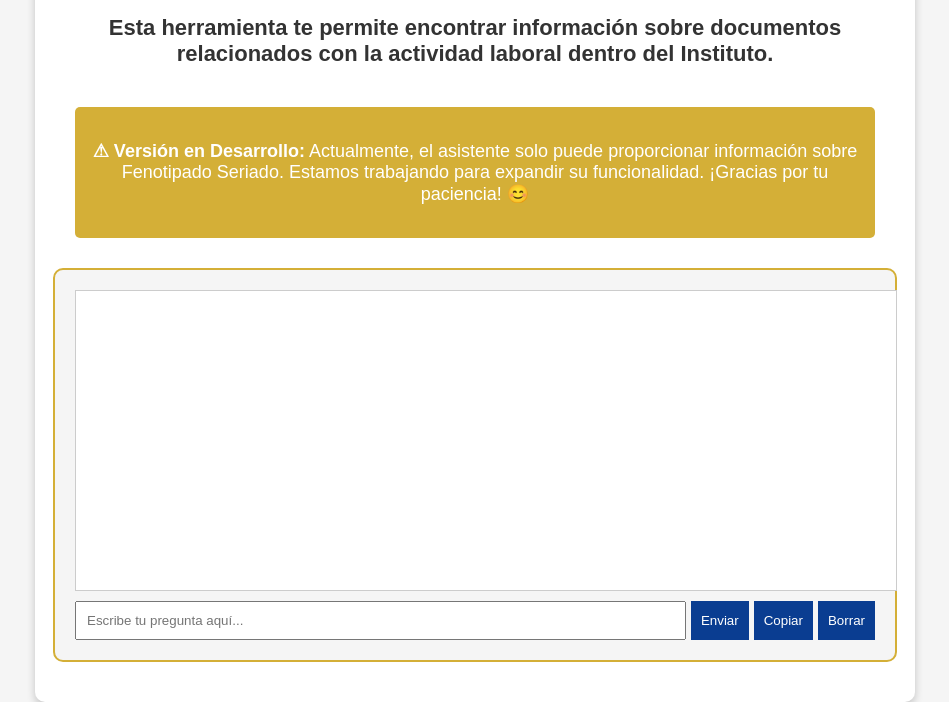
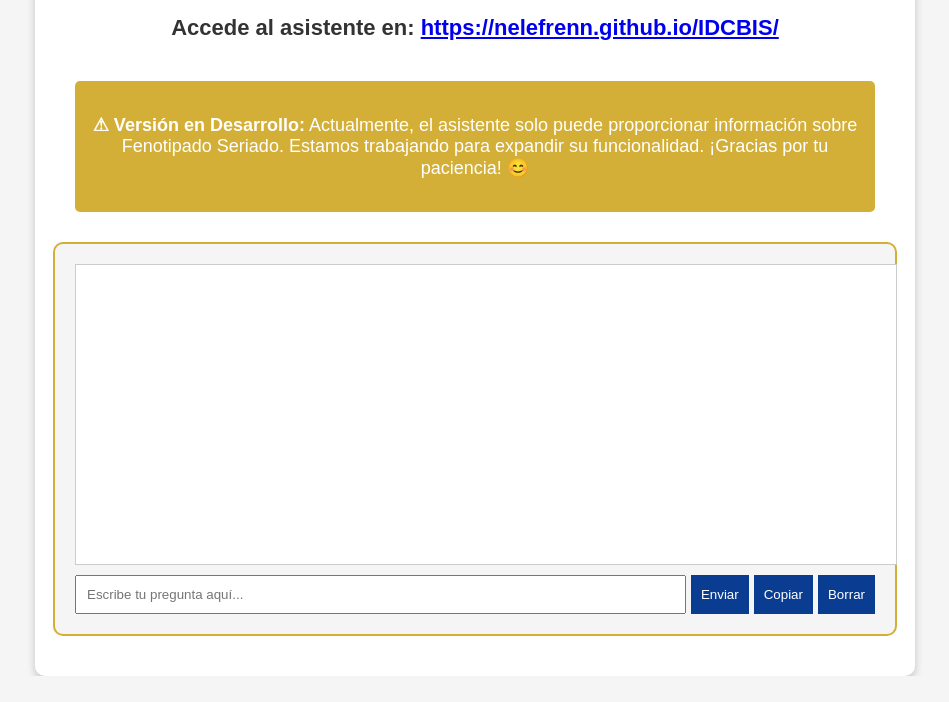
Before and after one commit to nelefrenn/IDCBIS, a plain HTML site: page index.html in a window 1280 px wide. Shown: the part 276-978 px from the top of the page, without its empty margins (165-1114 px from the left). After the commit the page ends 952 px from the top, so only its background shows below. Drawn offline with Linux system fonts and the light colour scheme.

Commit message:
Update index.html

```diff
--- a/index.html
+++ b/index.html
@@ -98,7 +98,7 @@
     <div class="container">
         <img src="logo.png" alt="IDCBIS Logo">
         <h1>Bienvenido al Asistente Virtual del IDCBIS</h1>
-        <h2>Esta herramienta te permite encontrar información sobre documentos relacionados con la actividad laboral dentro del Instituto.</h2>
+        <h2>Accede al asistente en: <a href="https://nelefrenn.github.io/IDCBIS/" target="_blank">https://nelefrenn.github.io/IDCBIS/</a></h2>
         <div class="notice">
             <p><strong>⚠ Versión en Desarrollo:</strong> Actualmente, el asistente solo puede proporcionar información sobre Fenotipado Seriado. Estamos trabajando para expandir su funcionalidad. ¡Gracias por tu paciencia! 😊</p>
         </div>
@@ -145,3 +145,6 @@
     </script>
 </body>
 </html>
+
+</body>
+</html>
```
